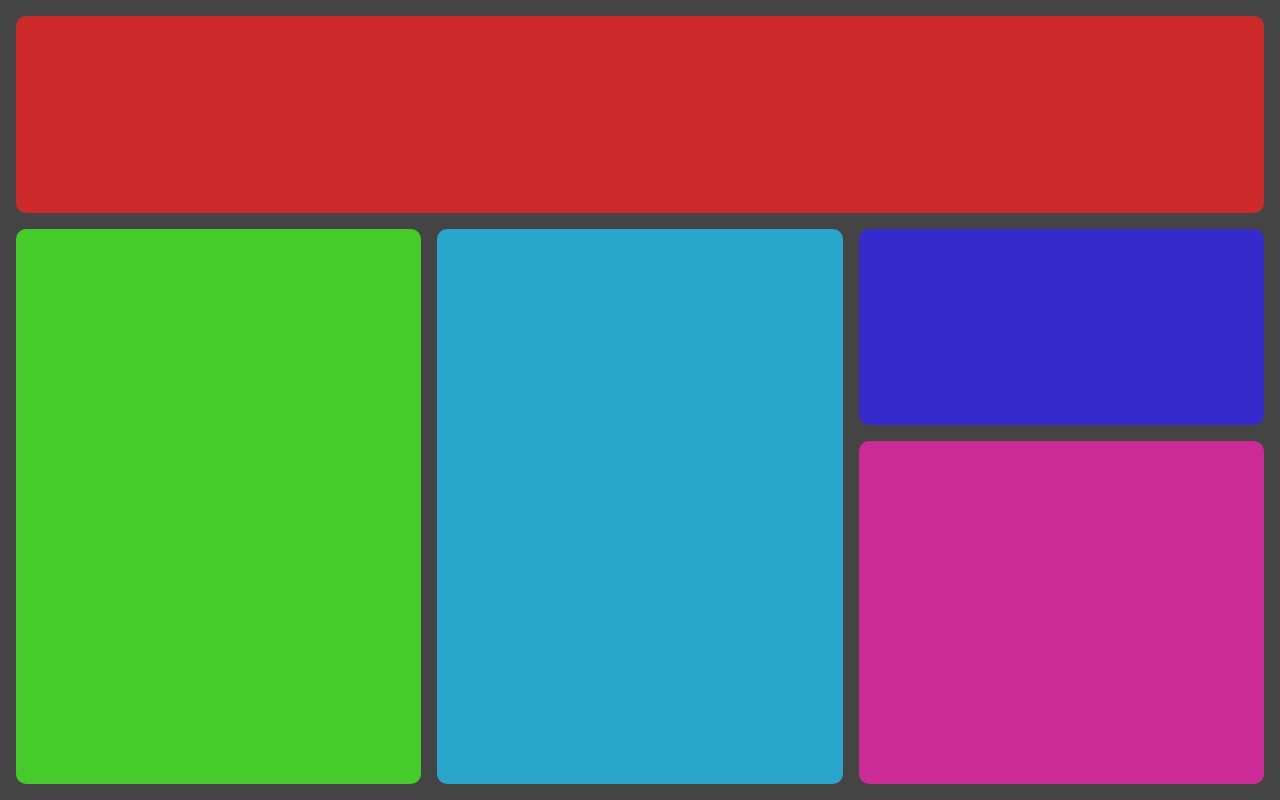
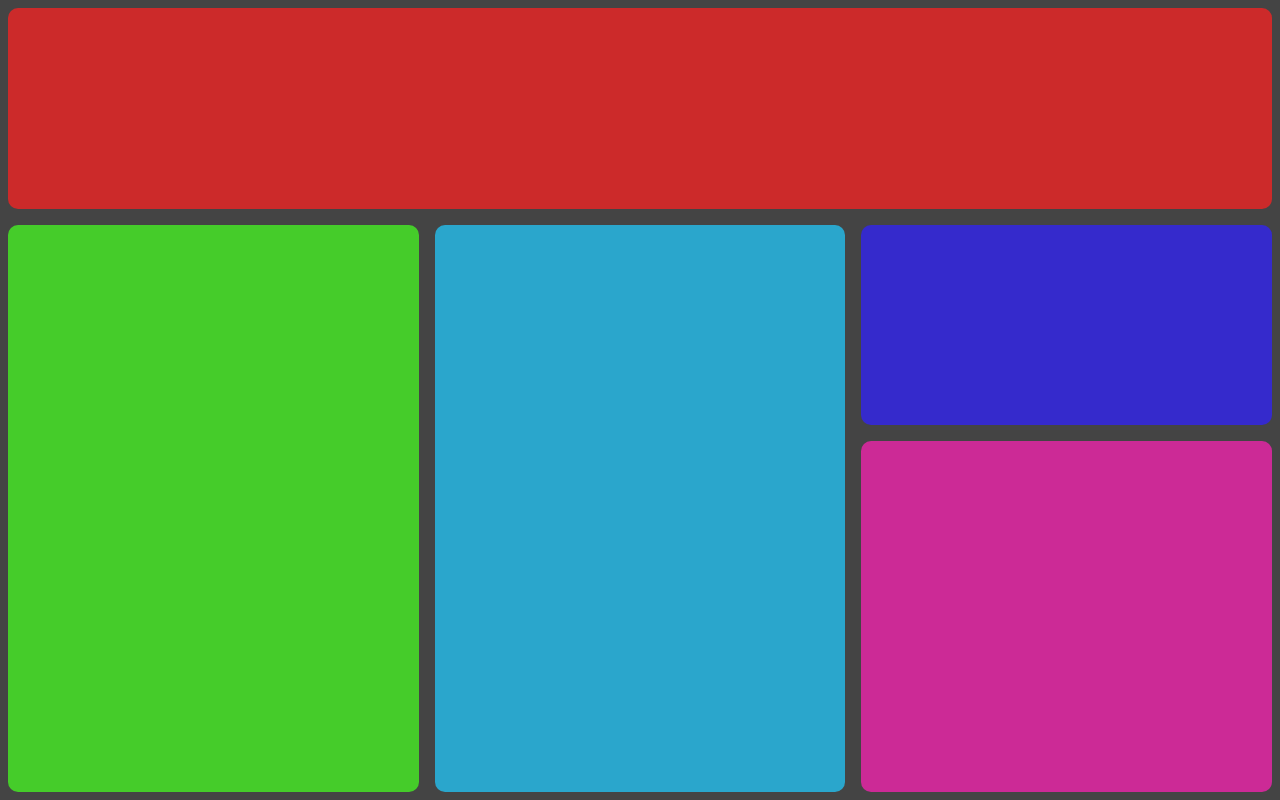
Before and after one commit to duduzx02/grid-atividade-Alura, a plain HTML site: page index.html in a window 1280 px wide. Drawn offline with Linux system fonts and the light colour scheme.

Commit message:
margin por gap

```diff
--- a/grid.css
+++ b/grid.css
@@ -10,6 +10,7 @@
   width: 100vw;
   height: 100vh;
   display: grid;
+  gap: 16px;
   grid-template-columns: auto auto auto;
   grid-template-rows: auto auto auto auto;
 }
@@ -19,7 +20,6 @@
   border-radius: 10px;
   min-width: 50px;
   min-height: 50px;
-  margin: 8px;
   grid-row-start: 1;
   grid-row-end: 1;
   grid-column-start: 1;
@@ -31,7 +31,6 @@
   border-radius: 10px;
   min-width: 50px;
   min-height: 50px;
-  margin: 8px;
   grid-column: 1;
   grid-row-start: 2;
   grid-row-end: 5;
@@ -42,7 +41,6 @@
   border-radius: 10px;
   min-width: 50px;
   min-height: 50px;
-  margin: 8px;
   grid-column: 2;
   grid-row-start: 2;
   grid-row-end: 5;
@@ -52,7 +50,6 @@
   border-radius: 10px;
   min-width: 50px;
   min-height: 50px;
-  margin: 8px;
   grid-row-start: 2;
   grid-row-end: 3;
 }
@@ -61,7 +58,6 @@
   border-radius: 10px;
   min-width: 50px;
   min-height: 50px;
-  margin: 8px;
   grid-row-start: 3;
   grid-row-end: 5;
 }
```
